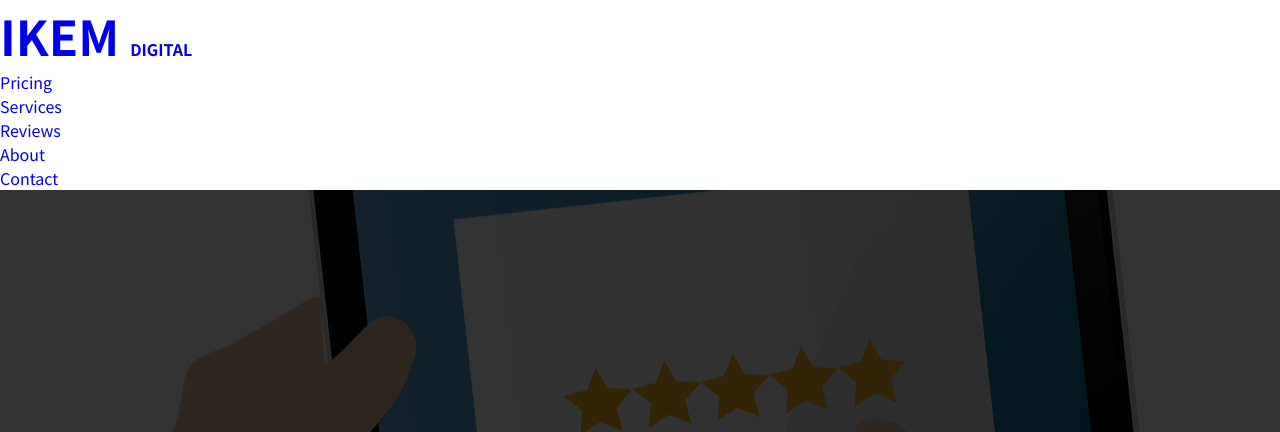
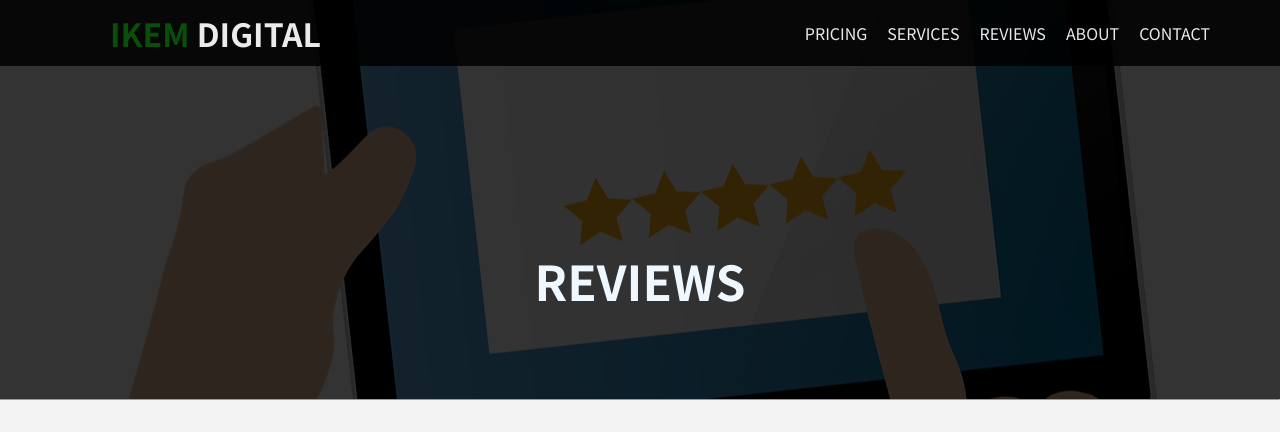
Before and after one commit to chikanna1/ikemdigital, a plain HTML site: page reviews/reviews.html in a window 1280 px wide. Shown: the top 432 px of the page. Drawn offline with Linux system fonts and the light colour scheme; files whose address does not match are found by name.

Commit message:
fixed reviews page

```diff
--- a/reviews/reviews.html
+++ b/reviews/reviews.html
@@ -4,7 +4,8 @@
     <meta charset="UTF-8" />
     <meta name="viewport" content="width=device-width, initial-scale=1.0" />
     <link rel="stylesheet" href="../css/utility.css" />
-    <link rel="stylesheet" href="../css/footer.style.css" />
+    <link rel="stylesheet" href="../css/header.styles.css" />
+    <link rel="stylesheet" href="../css/footer.styles.css" />
     <link rel="stylesheet" href="../css/reviews.style.css" />
     <link
       rel="stylesheet"
```
